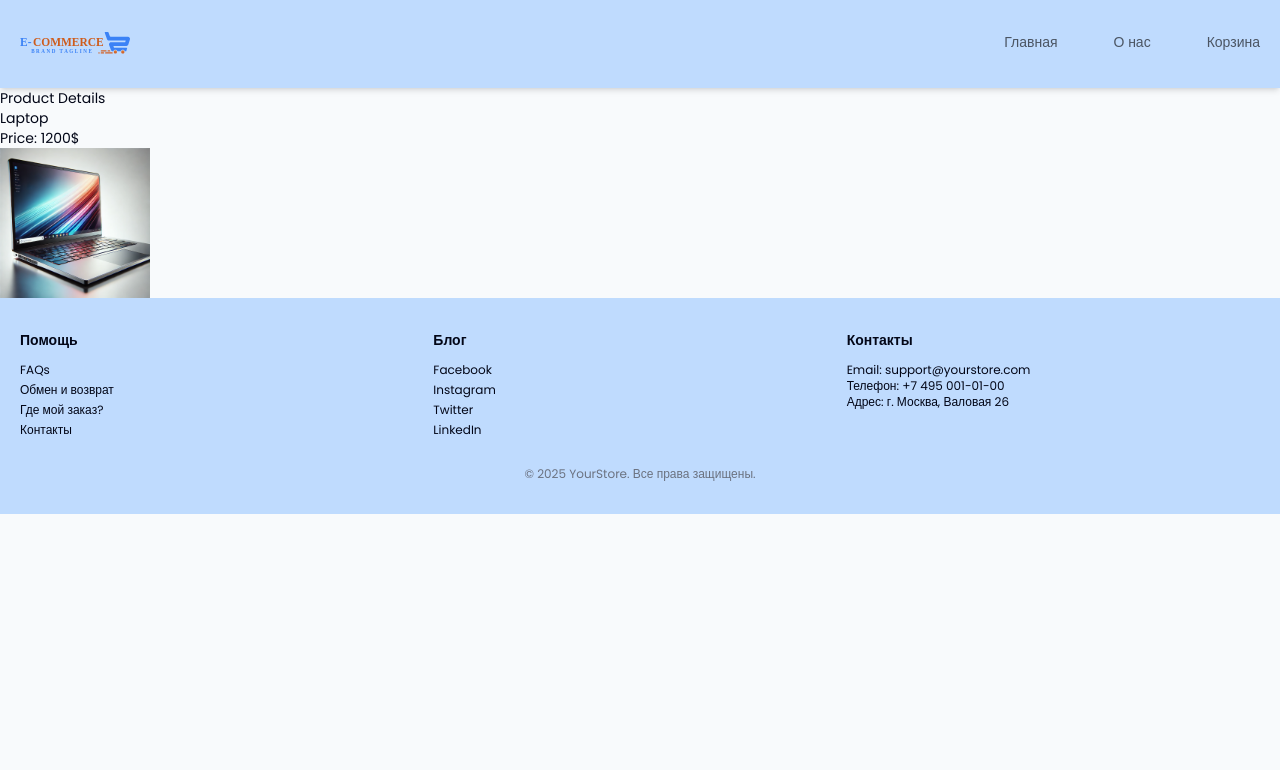
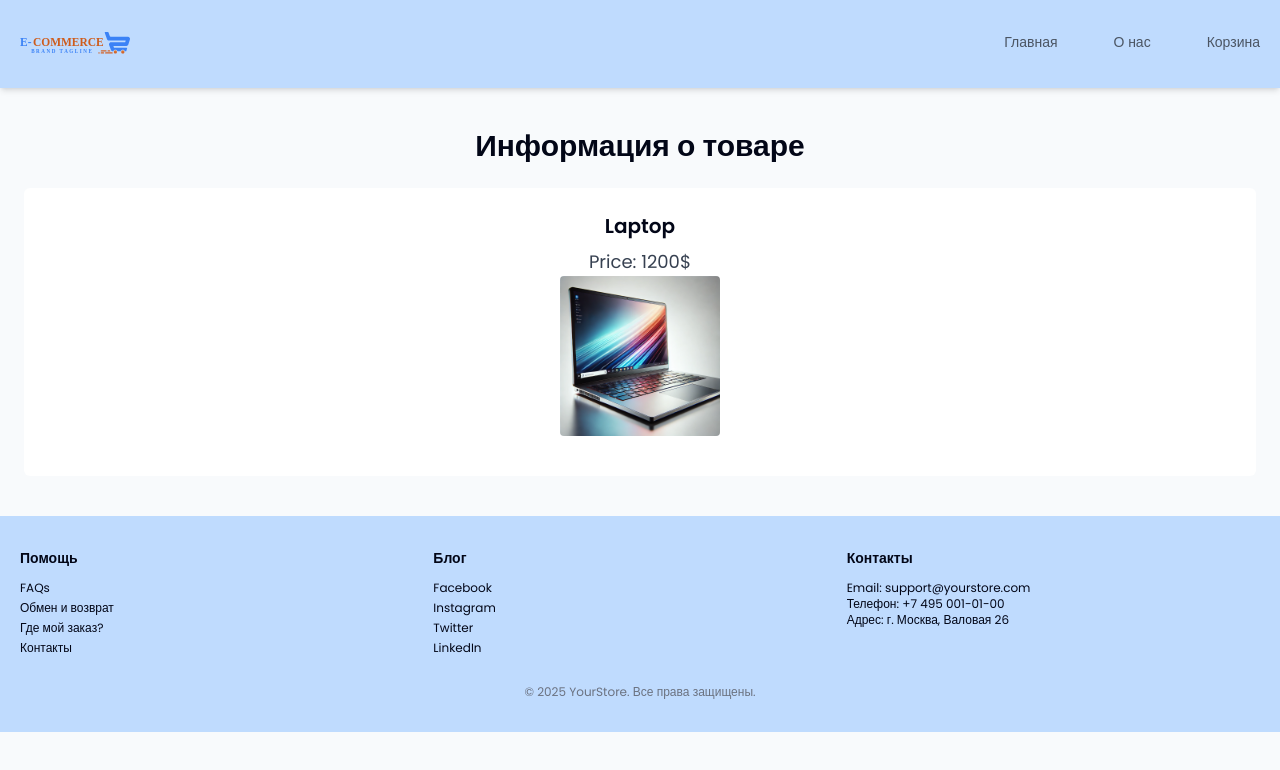
Before and after one commit to Filichkin/OnlineShop, a React (Vite) app: page /product/1 in a window 1280 px wide. Shown: the top 770 px of the page. Built offline with nearby package versions, Linux system fonts and the light colour scheme.

Commit message:
upd ProductDetails with styles

```diff
--- a/src/pages/Home.jsx
+++ b/src/pages/Home.jsx
@@ -13,7 +13,7 @@ function Home() {
         {categories.map((category) => (
           <li key={category.id}>
             <Link className="relative flex flex-col items-center justify-center group" to={`/category/${category.name}`}>
-              <span className="absolute z-10 text-xl font-semibold text-white transition-all group-hover:text-red-400 group-hover:text-2xl">{category.name}</span>
+              <span className="absolute z-10 text-xl font-semibold text-white transition-all group-hover:text-2xl">{category.name}</span>
               <img className="rounded-md" src={category.img} alt={category.name} />
               <div className="absolute inset-0 bg-gray-900 rounded-md opacity-40"></div>
             </Link>
--- a/src/pages/ProductDetails.jsx
+++ b/src/pages/ProductDetails.jsx
@@ -9,16 +9,25 @@ function ProductDetails() {
   console.log(product);
 
   return (
-    <div>
+    <div className="px-6 py-10">
       {product ? (
         <>
-          <h1>Product Details</h1>
-          <h2>{product.name}</h2>
-          <p>Price: {product.price}$</p>
-          <img src={product.img} alt={product.name} style={{ width: "150px" }} />
+          <h1 className="mb-6 text-3xl font-semibold text-center">Информация о товаре</h1>
+          <div className="flex flex-col items-center p-6 bg-white rounded-md">
+            <h2
+              className="mb-2 text-xl font-semibold">
+                {product.name}
+            </h2>
+            <p className="text-lg text-gray-700">Price: {product.price}$</p>
+            <img
+              className="w-40 h-40 mb-4 rounded"
+              src={product.img} alt={product.name}
+            />
+          </div>
+
         </>
       ) : (
-        <p>Not Found</p>
+        <p className="text-xl font-bold text-center text-red-500">Not Found</p>
       )}
     </div>
   );
```
